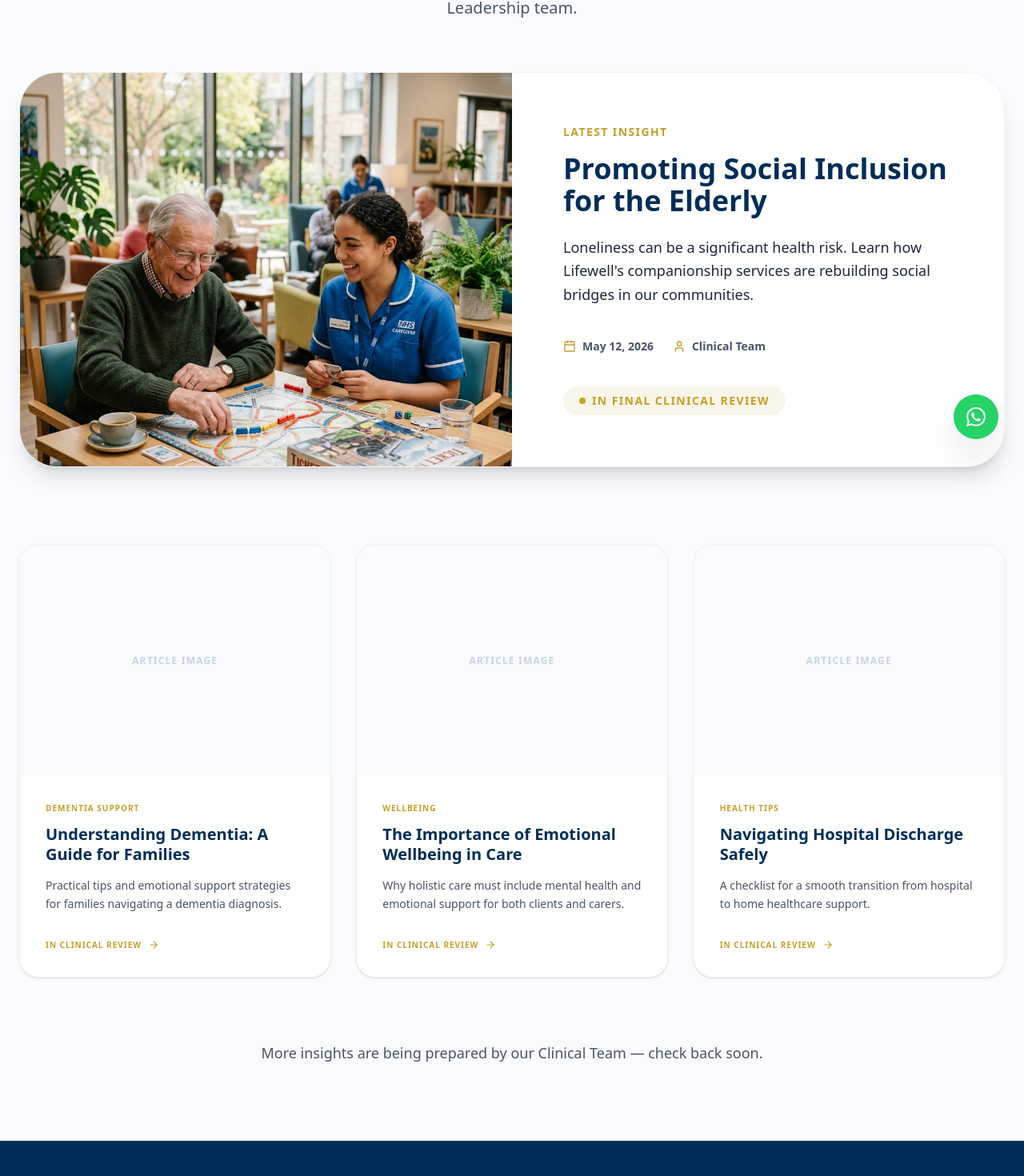
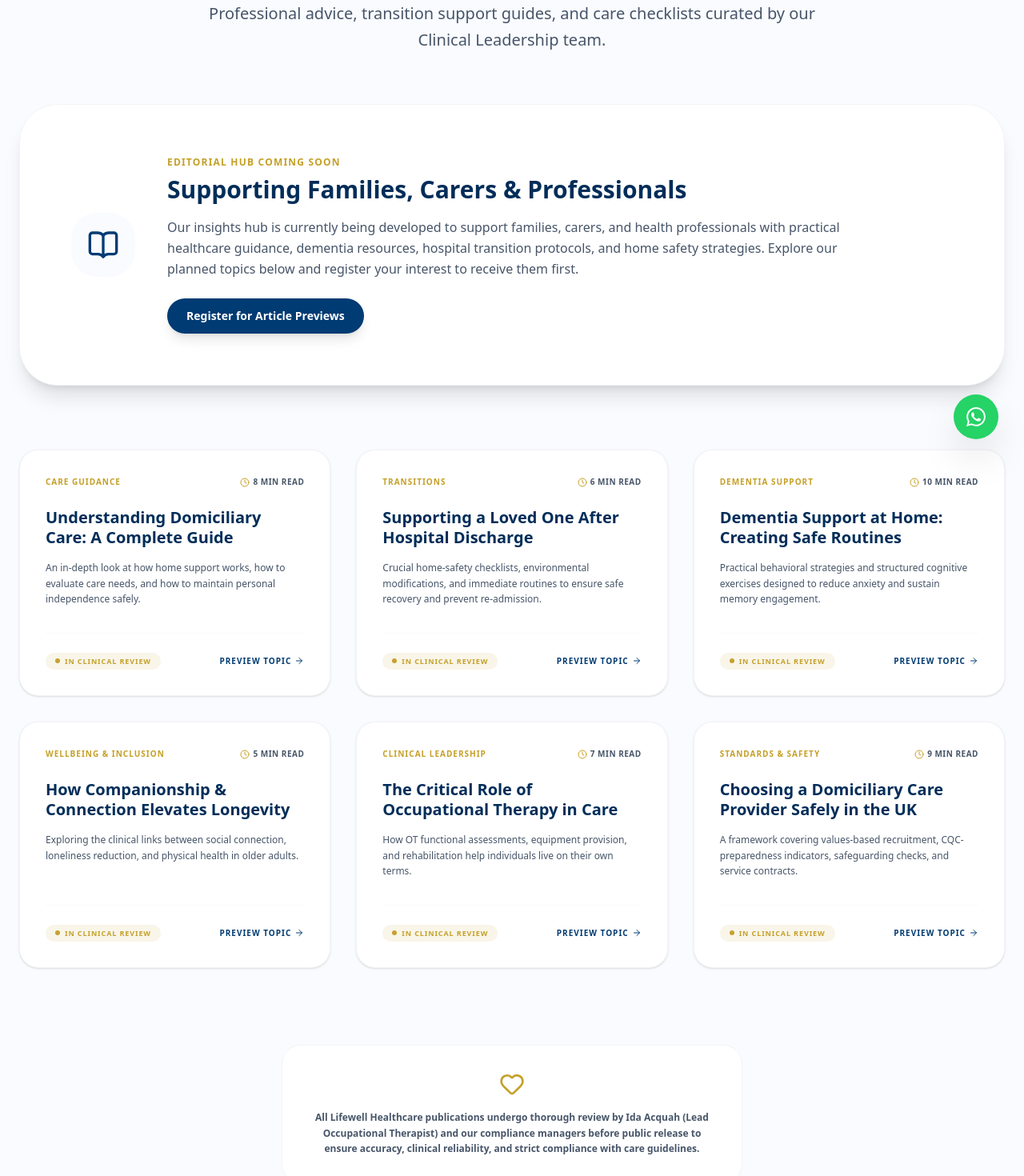
Before and after one commit to osofocarl-web/lifewell-healthcare, a Next.js app: page /blog in a window 1280 px wide. Shown: the part 219-1689 px from the top of the page at 80% size. Built offline with nearby package versions, Linux system fonts and the light colour scheme.

Commit message:
fix: src/app/blog/page.tsx

```diff
--- a/src/app/blog/page.tsx
+++ b/src/app/blog/page.tsx
@@ -2,31 +2,53 @@
 
 import React from "react";
 import { motion } from "framer-motion";
-import Image from "next/image";
-import { Calendar, User, ArrowRight } from "lucide-react";
+import Link from "next/link";
+import { Calendar, User, ArrowRight, BookOpen, Clock, Heart } from "lucide-react";
+import { Button } from "@/components/ui/Button";
 
-const posts = [
+const previewTopics = [
   {
-    title: "Understanding Dementia: A Guide for Families",
-    excerpt: "Practical tips and emotional support strategies for families navigating a dementia diagnosis.",
-    category: "Dementia Support",
-    date: "May 10, 2026",
-    author: "Clinical Team",
+    title: "Understanding Domiciliary Care: A Complete Guide",
+    category: "Care Guidance",
+    description: "An in-depth look at how home support works, how to evaluate care needs, and how to maintain personal independence safely.",
+    readTime: "8 min read",
+    id: "domiciliary-guide"
   },
   {
-    title: "The Importance of Emotional Wellbeing in Care",
-    excerpt: "Why holistic care must include mental health and emotional support for both clients and carers.",
-    category: "Wellbeing",
-    date: "May 05, 2026",
-    author: "Clinical Lead",
+    title: "Supporting a Loved One After Hospital Discharge",
+    category: "Transitions",
+    description: "Crucial home-safety checklists, environmental modifications, and immediate routines to ensure safe recovery and prevent re-admission.",
+    readTime: "6 min read",
+    id: "hospital-discharge"
   },
   {
-    title: "Navigating Hospital Discharge Safely",
-    excerpt: "A checklist for a smooth transition from hospital to home healthcare support.",
-    category: "Health Tips",
-    date: "April 28, 2026",
-    author: "Care Manager",
+    title: "Dementia Support at Home: Creating Safe Routines",
+    category: "Dementia Support",
+    description: "Practical behavioral strategies and structured cognitive exercises designed to reduce anxiety and sustain memory engagement.",
+    readTime: "10 min read",
+    id: "dementia-support"
   },
+  {
+    title: "How Companionship & Connection Elevates Longevity",
+    category: "Wellbeing & Inclusion",
+    description: "Exploring the clinical links between social connection, loneliness reduction, and physical health in older adults.",
+    readTime: "5 min read",
+    id: "companionship-longevity"
+  },
+  {
+    title: "The Critical Role of Occupational Therapy in Care",
+    category: "Clinical Leadership",
+    description: "How OT functional assessments, equipment provision, and rehabilitation help individuals live on their own terms.",
+    readTime: "7 min read",
+    id: "ot-in-care"
+  },
+  {
+    title: "Choosing a Domiciliary Care Provider Safely in the UK",
+    category: "Standards & Safety",
+    description: "A framework covering values-based recruitment, CQC-preparedness indicators, safeguarding checks, and service contracts.",
+    readTime: "9 min read",
+    id: "choosing-provider"
+  }
 ];
 
 export default function BlogPage() {
@@ -34,43 +56,30 @@ export default function BlogPage() {
     <div className="bg-brand-bg min-h-screen pt-4 pb-24">
       {/* Header */}
       <section className="container mx-auto px-6 mb-16 text-center">
-        <h1 className="text-5xl md:text-6xl font-outfit mb-6 text-brand-blue-dark tracking-tight">Healthcare <span className="text-brand-blue">Insights</span></h1>
+        <span className="text-brand-gold font-black uppercase tracking-[0.4em] text-xs mb-6 block">Clinical & Family Knowledge</span>
+        <h1 className="text-5xl md:text-6xl font-outfit mb-6 text-brand-blue-dark tracking-tight">Healthcare <span className="text-brand-blue">Insights & Guidance</span></h1>
         <p className="text-xl text-text-muted max-w-3xl mx-auto leading-relaxed font-medium">
-          Expert advice, community stories, and the latest updates from our Clinical Leadership team.
+          Professional advice, transition support guides, and care checklists curated by our Clinical Leadership team.
         </p>
       </section>
 
-      {/* Featured Post Placeholder */}
-      <section className="container mx-auto px-6 mb-24">
-        <div className="bg-white rounded-[3rem] overflow-hidden shadow-xl flex flex-col lg:flex-row border border-gray-100">
-          <div className="lg:w-1/2 relative aspect-video lg:aspect-auto">
-            <Image
-              src="/images/blog_featured.png"
-              alt="Social Inclusion for the Elderly"
-              fill
-              className="object-cover"
-            />
+      {/* Editorial Announcement Box */}
+      <section className="container mx-auto px-6 mb-20">
+        <div className="bg-white rounded-[3rem] p-10 lg:p-16 border border-gray-100 shadow-xl relative overflow-hidden flex flex-col md:flex-row items-center gap-10">
+          <div className="w-20 h-20 bg-brand-bg rounded-[2rem] flex items-center justify-center text-brand-blue shrink-0">
+            <BookOpen size={40} />
           </div>
-          <div className="lg:w-1/2 p-12 lg:p-16 flex flex-col justify-center">
-            <span className="text-brand-gold font-bold text-sm uppercase tracking-widest mb-4">Latest Insight</span>
-            <h2 className="text-4xl font-outfit mb-6 text-brand-blue-dark">Promoting Social Inclusion for the Elderly</h2>
-            <p className="text-lg text-text-main mb-10 leading-relaxed font-medium">
-              Loneliness can be a significant health risk. Learn how Lifewell&apos;s companionship services are rebuilding social bridges in our communities.
+          <div>
+            <span className="text-brand-gold font-black uppercase tracking-widest text-xs block mb-2">Editorial Hub Coming Soon</span>
+            <h2 className="text-2xl lg:text-3xl font-bold text-brand-blue-dark mb-4">Supporting Families, Carers & Professionals</h2>
+            <p className="text-base text-text-muted leading-relaxed font-medium max-w-4xl mb-6">
+              Our insights hub is currently being developed to support families, carers, and health professionals with practical healthcare guidance, dementia resources, hospital transition protocols, and home safety strategies. Explore our planned topics below and register your interest to receive them first.
             </p>
-            <div className="flex items-center gap-6 text-sm text-text-muted mb-10">
-              <div className="flex items-center gap-2 font-bold">
-                <Calendar size={16} className="text-brand-gold" /> May 12, 2026
-              </div>
-              <div className="flex items-center gap-2 font-bold">
-                <User size={16} className="text-brand-gold" /> Clinical Team
-              </div>
-            </div>
-            <div className="flex items-center gap-3 flex-wrap">
-              <span className="inline-flex items-center gap-2 bg-brand-gold/10 text-brand-gold px-5 py-2 rounded-full text-sm font-black uppercase tracking-widest">
-                <span className="w-2 h-2 bg-brand-gold rounded-full animate-pulse"></span>
-                In Final Clinical Review
-              </span>
-            </div>
+            <Link href="/contact?subject=Register%20Interest%20for%20Insights%20Hub">
+              <Button variant="primary" className="px-6 py-3 text-sm">
+                Register for Article Previews
+              </Button>
+            </Link>
           </div>
         </div>
       </section>
@@ -78,31 +87,51 @@ export default function BlogPage() {
       {/* Blog Grid */}
       <section className="container mx-auto px-6">
         <div className="grid grid-cols-1 md:grid-cols-2 lg:grid-cols-3 gap-8">
-          {posts.map((post, i) => (
+          {previewTopics.map((topic, i) => (
             <motion.div
               key={i}
               whileHover={{ y: -5 }}
-              className="bg-white rounded-3xl overflow-hidden border border-gray-100 shadow-sm flex flex-col"
+              className="bg-white rounded-3xl overflow-hidden border border-gray-100 shadow-sm flex flex-col p-8 group transition-premium"
             >
-              <div className="bg-brand-bg aspect-[4/3] flex items-center justify-center text-brand-blue/20 font-bold text-xs uppercase tracking-widest">
-                Article Image
+              {/* Category and Read time row */}
+              <div className="flex justify-between items-center mb-6">
+                <span className="text-brand-gold font-black text-[10px] uppercase tracking-widest">{topic.category}</span>
+                <span className="flex items-center gap-1 text-[10px] text-text-muted font-bold uppercase tracking-wider">
+                  <Clock size={12} className="text-brand-gold" /> {topic.readTime}
+                </span>
               </div>
-              <div className="p-8 flex flex-col flex-grow">
-                <span className="text-brand-gold font-bold text-[10px] uppercase tracking-widest mb-3">{post.category}</span>
-                <h3 className="text-xl font-bold mb-4 text-brand-blue-dark leading-tight">{post.title}</h3>
-                <p className="text-sm text-text-muted mb-8 leading-relaxed flex-grow">
-                   {post.excerpt}
-                </p>
-                <span className="flex items-center gap-2 text-brand-gold font-black text-[10px] uppercase tracking-widest cursor-default">
-                  In Clinical Review <ArrowRight size={14} />
+
+              {/* Title */}
+              <h3 className="text-xl font-bold mb-4 text-brand-blue-dark leading-tight group-hover:text-brand-blue transition-premium">
+                {topic.title}
+              </h3>
+
+              {/* Description */}
+              <p className="text-xs text-text-muted mb-8 leading-relaxed flex-grow font-medium">
+                {topic.description}
+              </p>
+
+              {/* Action row */}
+              <div className="flex justify-between items-center pt-6 border-t border-gray-50 mt-auto">
+                <span className="inline-flex items-center gap-1.5 px-3 py-1 bg-brand-gold/10 text-brand-gold text-[9px] uppercase font-black tracking-widest rounded-full">
+                  <span className="w-1.5 h-1.5 bg-brand-gold rounded-full animate-pulse"></span>
+                  In Clinical Review
                 </span>
+                <Link href={`/contact?subject=Interest%20in%20article:%20${encodeURIComponent(topic.title)}`}>
+                  <button className="text-[10px] uppercase tracking-widest font-black text-brand-blue hover:text-brand-gold transition-premium flex items-center gap-1">
+                    Preview Topic <ArrowRight size={12} />
+                  </button>
+                </Link>
               </div>
             </motion.div>
           ))}
         </div>
 
-        <div className="mt-20 text-center">
-          <p className="text-text-muted font-medium text-lg">More insights are being prepared by our Clinical Team — check back soon.</p>
+        <div className="mt-24 text-center max-w-xl mx-auto p-8 rounded-3xl bg-white border border-gray-100">
+          <Heart size={32} className="text-brand-gold mx-auto mb-4" />
+          <p className="text-xs text-text-muted font-bold leading-relaxed">
+            All Lifewell Healthcare publications undergo thorough review by Ida Acquah (Lead Occupational Therapist) and our compliance managers before public release to ensure accuracy, clinical reliability, and strict compliance with care guidelines.
+          </p>
         </div>
       </section>
     </div>
```
